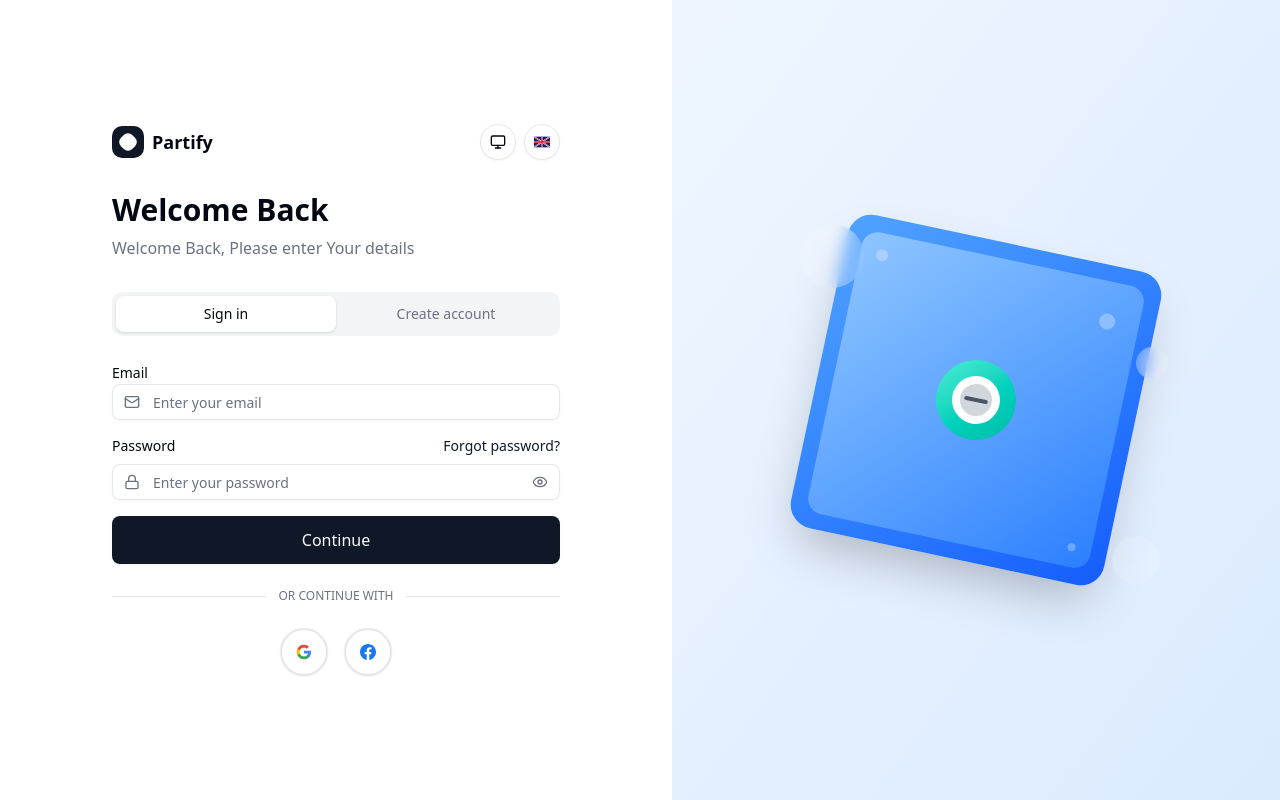
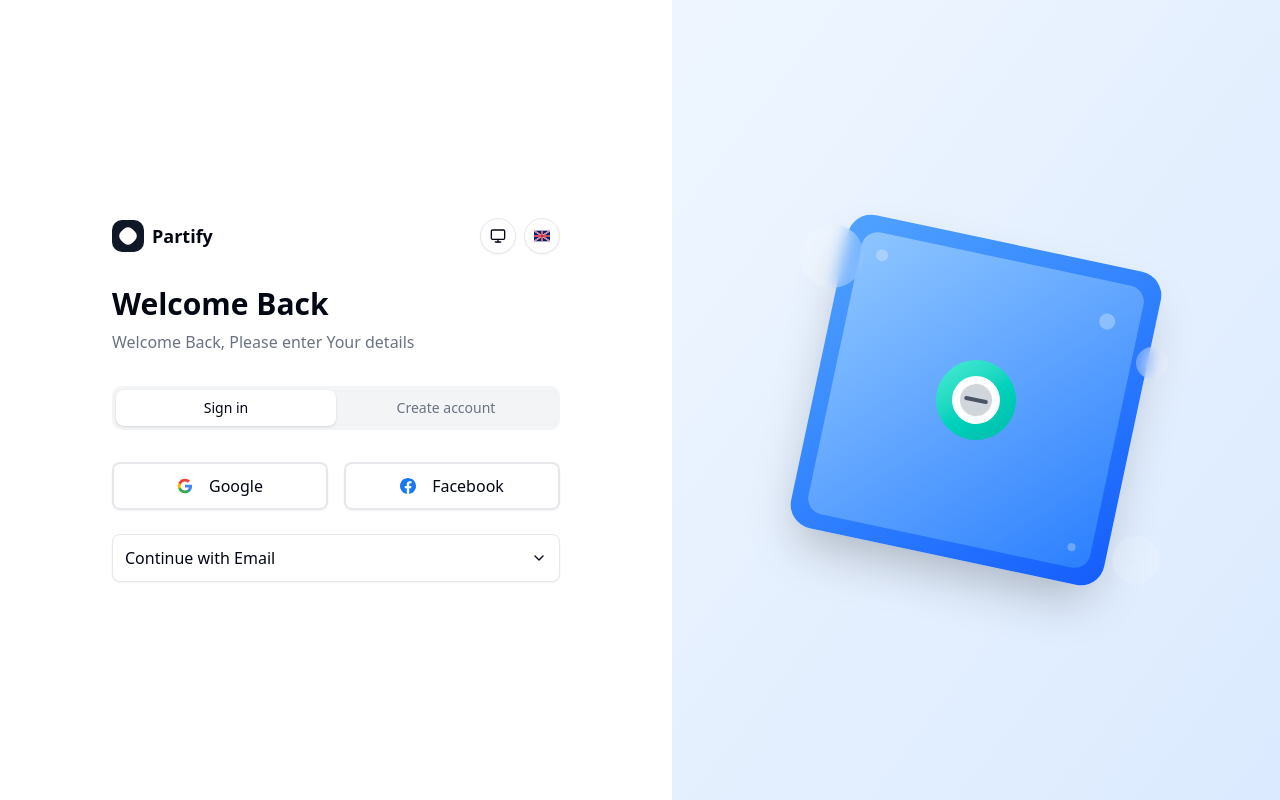
Before and after one commit to BigFishIta/partify, a Next.js app: page /auth in a window 1280 px wide. Built offline with nearby package versions, Linux system fonts and the light colour scheme.

Commit message:
Prioritize Social Login in Auth Flow

```diff
--- a/src/components/auth/AuthPage.tsx
+++ b/src/components/auth/AuthPage.tsx
@@ -7,10 +7,13 @@ import { SocialButton } from "./SocialButton"
 import { ThemeToggle } from "@/components/ThemeToggle"
 import { LocaleSelector } from "@/components/LocaleSelector"
 import { useTranslation } from "@/contexts/LocaleContext"
+import { Button } from "@/components/ui/button"
+import { ChevronDown, ChevronUp } from "lucide-react"
 
 export function AuthPage() {
   const [mode, setMode] = useState<"login" | "signup">("login")
   const [serverError, setServerError] = useState<string>("")
+  const [showEmailForm, setShowEmailForm] = useState(false)
   const { t } = useTranslation()
 
   const handleSubmit = async (data: any) => {
@@ -74,7 +77,7 @@ export function AuthPage() {
           </div>
 
           {/* Toggle buttons */}
-          <div className="flex bg-muted rounded-lg p-1 mb-6">
+          <div className="flex bg-muted rounded-lg p-1 mb-8">
             <button
               onClick={() => setMode("login")}
               className={`flex-1 py-2 px-4 rounded-md text-sm font-medium transition-all ${
@@ -97,29 +100,40 @@ export function AuthPage() {
             </button>
           </div>
 
-          {/* Form */}
-          <div className="space-y-6">
-            <EmailPasswordForm
-              mode={mode}
-              onSubmit={handleSubmit}
-              serverError={serverError}
-            />
+          {/* Primary Social Login */}
+          <div className="space-y-4 mb-6">
+            <div className="grid grid-cols-2 gap-4">
+              <SocialButton provider="google" variant="primary" />
+              <SocialButton provider="facebook" variant="primary" />
+            </div>
+          </div>
 
-            <div className="relative">
-              <div className="absolute inset-0 flex items-center">
-                <span className="w-full border-t" />
+          {/* Email/Password Toggle */}
+          <div className="space-y-4">
+            <Button
+              type="button"
+              variant="outline"
+              onClick={() => setShowEmailForm(!showEmailForm)}
+              className="w-full h-12 text-base font-medium justify-between"
+            >
+              <span>{t('auth.continueWithEmail')}</span>
+              {showEmailForm ? (
+                <ChevronUp className="h-4 w-4" />
+              ) : (
+                <ChevronDown className="h-4 w-4" />
+              )}
+            </Button>
+
+            {/* Collapsible Email Form */}
+            {showEmailForm && (
+              <div className="space-y-4 pt-2 border-t">
+                <EmailPasswordForm
+                  mode={mode}
+                  onSubmit={handleSubmit}
+                  serverError={serverError}
+                />
               </div>
-              <div className="relative flex justify-center text-xs uppercase">
-                <span className="bg-background px-3 text-muted-foreground">
-                  {t('auth.continueWith')}
-                </span>
-              </div>
-            </div>
-
-            <div className="flex justify-center gap-4">
-              <SocialButton provider="google" />
-              <SocialButton provider="facebook" />
-            </div>
+            )}
           </div>
         </div>
       </div>
--- a/src/components/auth/SocialButton.tsx
+++ b/src/components/auth/SocialButton.tsx
@@ -4,9 +4,11 @@ import { useState } from "react"
 import { Button } from "@/components/ui/button"
 import { Loader2 } from "lucide-react"
 import { cn } from "@/lib/utils"
+import { useTranslation } from "@/contexts/LocaleContext"
 
 interface SocialButtonProps {
   provider: "google" | "facebook"
+  variant?: "primary" | "icon"
   className?: string
 }
 
@@ -26,8 +28,9 @@ const FacebookIcon = () => (
   </svg>
 )
 
-export function SocialButton({ provider, className }: SocialButtonProps) {
+export function SocialButton({ provider, variant = "icon", className }: SocialButtonProps) {
   const [isLoading, setIsLoading] = useState(false)
+  const { t } = useTranslation()
 
   const handleSocialAuth = async () => {
     setIsLoading(true)
@@ -56,6 +59,34 @@ export function SocialButton({ provider, className }: SocialButtonProps) {
   }
 
   const Icon = provider === "google" ? GoogleIcon : FacebookIcon
+  const providerName = provider.charAt(0).toUpperCase() + provider.slice(1)
+
+  if (variant === "primary") {
+    return (
+      <Button
+        type="button"
+        variant="outline"
+        onClick={handleSocialAuth}
+        disabled={isLoading}
+        className={cn(
+          "w-full h-12 text-base font-medium border-2 hover:scale-[1.02] transition-all duration-200",
+          provider === "google" && "hover:border-blue-500 hover:bg-blue-50 dark:hover:bg-blue-950",
+          provider === "facebook" && "hover:border-blue-600 hover:bg-blue-50 dark:hover:bg-blue-950",
+          className
+        )}
+        aria-label={t('auth.signinWith', { provider: providerName })}
+      >
+        {isLoading ? (
+          <Loader2 className="h-5 w-5 animate-spin" />
+        ) : (
+          <>
+            <Icon />
+            <span className="ml-2">{providerName}</span>
+          </>
+        )}
+      </Button>
+    )
+  }
 
   return (
     <Button
@@ -65,7 +96,7 @@ export function SocialButton({ provider, className }: SocialButtonProps) {
       className={cn("w-12 h-12 rounded-full border-2 hover:scale-105 transition-transform", className)}
       onClick={handleSocialAuth}
       disabled={isLoading}
-      aria-label={`Sign in with ${provider}`}
+      aria-label={t('auth.signinWith', { provider: providerName })}
     >
       {isLoading ? (
         <Loader2 className="h-5 w-5 animate-spin" />
--- a/src/lib/i18n.ts
+++ b/src/lib/i18n.ts
@@ -36,6 +36,7 @@ export const translations = {
     'auth.passwordUpdated': 'Password Updated',
     'auth.passwordUpdatedDescription': 'Your password has been successfully updated. You can now sign in with your new password.',
     'auth.continueWith': 'or continue with',
+    'auth.continueWithEmail': 'Continue with Email',
     'auth.noAccount': "Don't have an account? Sign up",
     'auth.hasAccount': 'Already have an account? Sign in',
     'auth.signinWith': 'Sign in with {provider}',
@@ -96,6 +97,7 @@ export const translations = {
     'auth.passwordUpdated': 'Password Aggiornata',
     'auth.passwordUpdatedDescription': 'La tua password è stata aggiornata con successo. Ora puoi accedere con la tua nuova password.',
     'auth.continueWith': 'o continua con',
+    'auth.continueWithEmail': 'Continua con Email',
     'auth.noAccount': 'Non hai un account? Registrati',
     'auth.hasAccount': 'Hai già un account? Accedi',
     'auth.signinWith': 'Accedi con {provider}',
```
